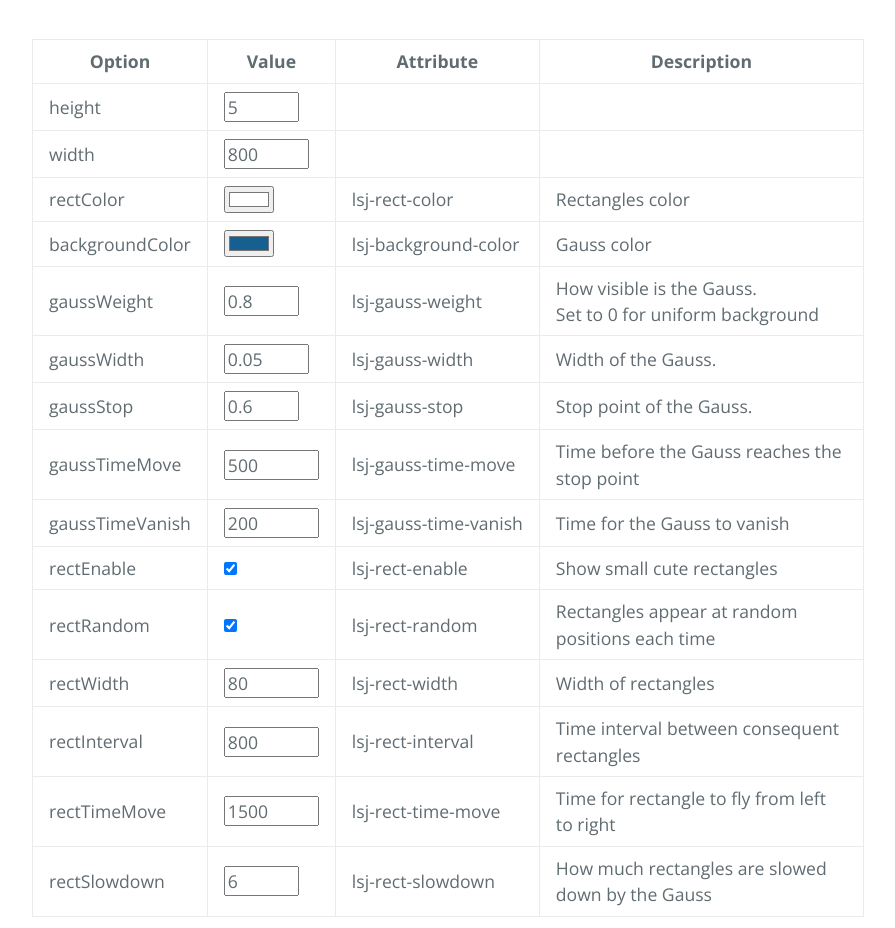
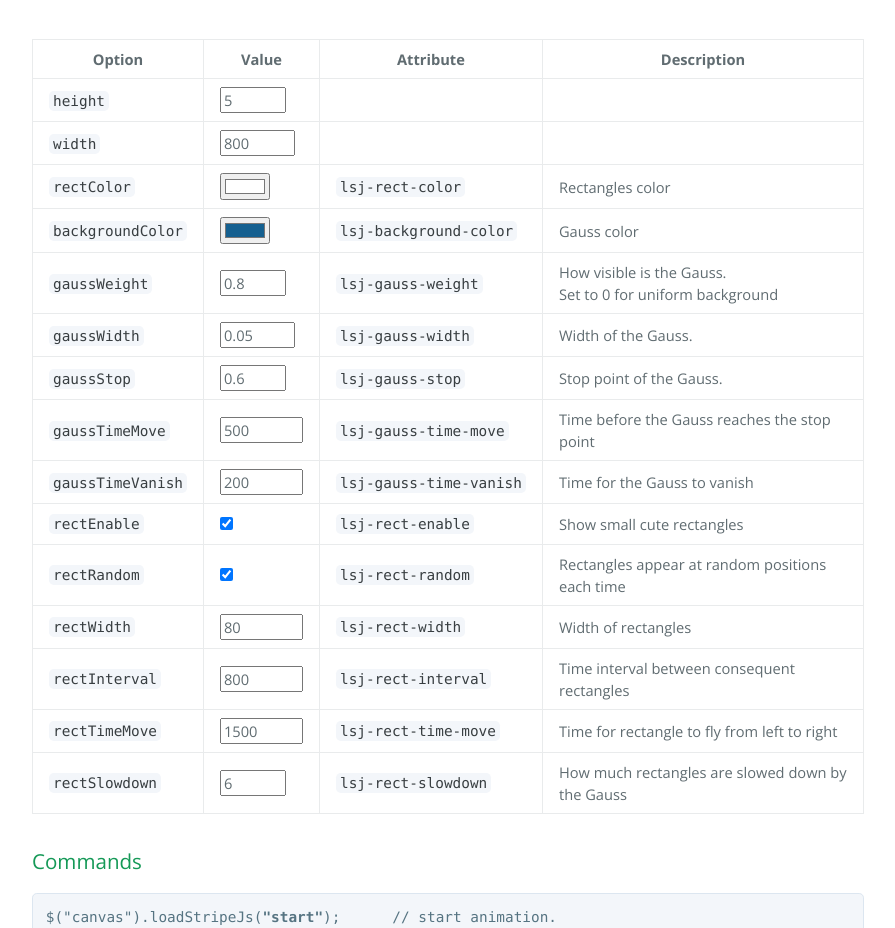
Before and after one commit to drmix/load.stripe.js, a plain HTML site: page index.html in a window 1280 px wide. Shown: the part 1045-1973 px from the top of the page, without its empty margins (192-1087 px from the left). Drawn offline with nearby package versions, Linux system fonts and the light colour scheme.

Commit message:
code tags

```diff
--- a/index.html
+++ b/index.html
@@ -71,7 +71,7 @@
           </div>
 
           <form id="constructor">
-          <table>
+          <table style="font-size: smaller;">
               <tr>
                   <th>
                       Option
@@ -88,7 +88,9 @@
               </tr>
               <tr>
                   <td>
+                      <code>
                       height
+                      </code>
                   </td>
                   <td>
                       <input type="number" name="height" value='5' lsj-restart="1" min="1" max="100">
@@ -100,7 +102,9 @@
               </tr>
               <tr>
                   <td>
+                      <code>
                       width
+                      </code>
                   </td>
                   <td>
                       <input type="number" name="width" value='800' lsj-restart="1" min="50" max="1000">
@@ -112,15 +116,19 @@
               </tr>
               <tr>
                   <td>
+                      <code>
                       rectColor
+                      </code>
                   </td>
                   <td>
                       <input type="color" name="rectColor" lsj-attr-name='lsj-rect-color' value='#ffffff' default="#ffffff">
                   </td>
                   <td>
+                      <code>
                       <nobr>
                           lsj-rect-color
                       </nobr>
+                      </code>
                   </td>
                   <td>
                       Rectangles color
@@ -128,15 +136,19 @@
               </tr>
               <tr>
                   <td>
+                      <code>
                       backgroundColor
+                      </code>
                   </td>
                   <td>
                       <input type="color" name="backgroundColor" lsj-attr-name='lsj-background-color' value='#156090' default="#1751af">
                   </td>
                   <td>
+                      <code>
                       <nobr>
                           lsj-background-color
                       </nobr>
+                      </code>
                   </td>
                   <td>
                       Gauss color
@@ -144,15 +156,19 @@
               </tr>
               <tr>
                   <td>
+                      <code>
                       gaussWeight
+                      </code>
                   </td>
                   <td>
                       <input type="number" name="gaussWeight" lsj-attr-name='lsj-gauss-weight' value='0.8' min="0" max="1" step="0.1" default="0.6">
                   </td>
                   <td>
+                      <code>
                       <nobr>
                           lsj-gauss-weight
                       </nobr>
+                      </code>
                   </td>
                   <td>
                       How visible is the Gauss.
@@ -162,15 +178,19 @@
               </tr>
               <tr>
                   <td>
+                      <code>
                       gaussWidth
+                      </code>
                   </td>
                   <td>
                       <input type="number" name="gaussWidth" lsj-attr-name='lsj-gauss-width' value='0.05' min="0" max="1" step="0.01" default="0.05">
                   </td>
                   <td>
+                      <code>
                       <nobr>
                           lsj-gauss-width
                       </nobr>
+                      </code>
                   </td>
                   <td>
                       Width of the Gauss.
@@ -178,15 +198,19 @@
               </tr>
               <tr>
                   <td>
+                      <code>
                       gaussStop
+                      </code>
                   </td>
                   <td>
                       <input type="number" name="gaussStop" lsj-attr-name='lsj-gauss-stop' value='0.6' min="0" max="1" step="0.1" default="0.66">
                   </td>
                   <td>
+                      <code>
                       <nobr>
                           lsj-gauss-stop
                       </nobr>
+                      </code>
                   </td>
                   <td>
                       Stop point of the Gauss.
@@ -194,15 +218,19 @@
               </tr>
               <tr>
                   <td>
+                      <code>
                       gaussTimeMove
+                      </code>
                   </td>
                   <td>
                       <input type="number" name="gaussTimeMove" lsj-attr-name='lsj-gauss-time-move' value='500' min="100" max="10000" step="100" default="500">
                   </td>
                   <td>
+                      <code>
                       <nobr>
                           lsj-gauss-time-move
                       </nobr>
+                      </code>
                   </td>
                   <td>
                       Time before the Gauss reaches the stop point
@@ -210,15 +238,19 @@
               </tr>
               <tr>
                   <td>
+                      <code>
                       gaussTimeVanish
+                      </code>
                   </td>
                   <td>
                       <input type="number" name="gaussVanish" lsj-attr-name='lsj-gauss-time-vanish' value='200' min="0" max="10000" step="50" default="200">
                   </td>
                   <td>
+                      <code>
                       <nobr>
                           lsj-gauss-time-vanish
                       </nobr>
+                      </code>
                   </td>
                   <td>
                       Time for the Gauss to vanish
@@ -226,15 +258,19 @@
               </tr>
               <tr>
                   <td>
+                      <code>
                       rectEnable
+                      </code>
                   </td>
                   <td>
                       <input type="checkbox" name="rectEnable" lsj-attr-name='lsj-rect-enable' checked="checked" default="true">
                   </td>
                   <td>
+                      <code>
                       <nobr>
                           lsj-rect-enable
                       </nobr>
+                      </code>
                   </td>
                   <td>
                       Show small cute rectangles
@@ -242,15 +278,19 @@
               </tr>
               <tr>
                   <td>
+                      <code>
                       rectRandom
+                      </code>
                   </td>
                   <td>
                       <input type="checkbox" name="rectRandom" lsj-attr-name='lsj-rect-random' checked="checked" default="true">
                   </td>
                   <td>
+                      <code>
                       <nobr>
                           lsj-rect-random
                       </nobr>
+                      </code>
                   </td>
                   <td>
                       Rectangles appear at random positions each time
@@ -258,15 +298,19 @@
               </tr>
               <tr>
                   <td>
+                      <code>
                       rectWidth
+                      </code>
                   </td>
                   <td>
                       <input type="number" name="rectWidth" lsj-attr-name='lsj-rect-width' value='80' min="0" max="10000" step="10" default="80">
                   </td>
                   <td>
+                      <code>
                       <nobr>
                           lsj-rect-width
                       </nobr>
+                      </code>
                   </td>
                   <td>
                       Width of rectangles
@@ -274,15 +318,19 @@
               </tr>
               <tr>
                   <td>
+                      <code>
                       rectInterval
+                      </code>
                   </td>
                   <td>
                       <input type="number" name="rectInterval" lsj-attr-name='lsj-rect-interval' value='800' min="0" max="10000" step="50" default="800">
                   </td>
                   <td>
+                      <code>
                       <nobr>
                           lsj-rect-interval
                       </nobr>
+                      </code>
                   </td>
                   <td>
                       Time interval between consequent rectangles
@@ -290,15 +338,19 @@
               </tr>
               <tr>
                   <td>
+                      <code>
                       rectTimeMove
+                      </code>
                   </td>
                   <td>
                       <input type="number" name="rectTimeMove" lsj-attr-name='lsj-rect-time-move' value='1500' min="0" max="10000" step="50" default="1500">
                   </td>
                   <td>
+                      <code>
                       <nobr>
                           lsj-rect-time-move
                       </nobr>
+                      </code>
                   </td>
                   <td>
                       Time for rectangle to fly from left to right
@@ -306,15 +358,20 @@
               </tr>
               <tr>
                   <td>
+                      <code>
                       rectSlowdown
+                      </code>
+                  </td>
                   </td>
                   <td>
                       <input type="number" name="rectSlowdown" lsj-attr-name='lsj-rect-slowdown' value='6' min="0" max="100" step="1" default="5">
                   </td>
                   <td>
+                      <code>
                       <nobr>
                           lsj-rect-slowdown
                       </nobr>
+                      </code>
                   </td>
                   <td>
                       How much rectangles are slowed down by the Gauss
```
